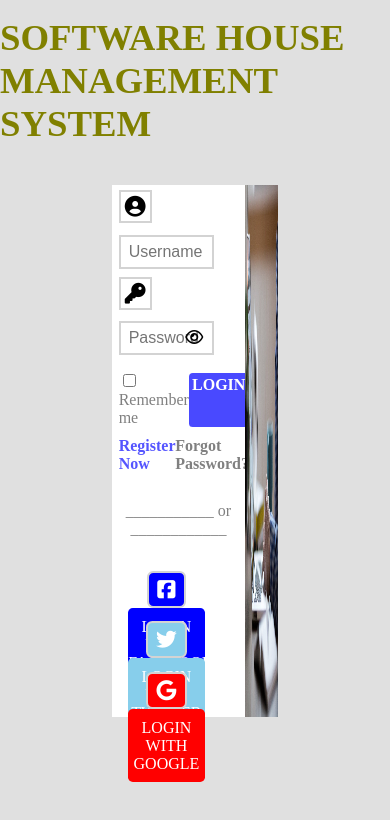
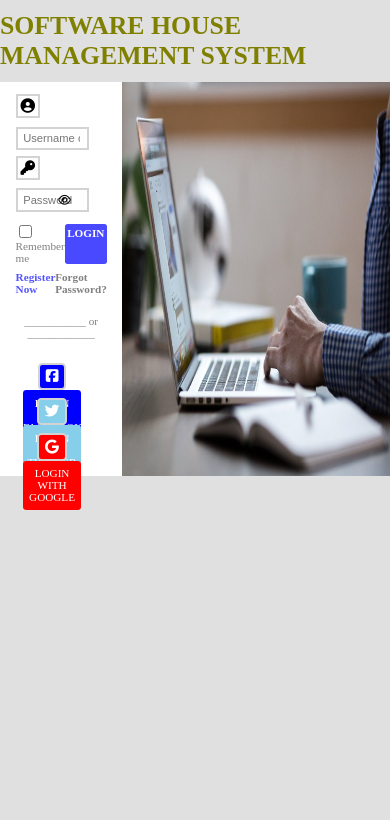
Before and after one commit to ZahidAliChandio/Project, a plain HTML site: page login.html in a window 390 px wide. Drawn offline with Linux system fonts and the light colour scheme.

Commit message:
Linked Outer css and added Media Queries

```diff
--- a/login.html
+++ b/login.html
@@ -5,167 +5,9 @@
     <meta http-equiv="X-UA-Compatible" content="IE=edge">
     <meta name="viewport" content="width=device-width, initial-scale=1.0">
     <title>Login</title>
-    <!-- <link rel="stylesheet" href="style.css"> -->
+    <link rel="stylesheet" href="style.css">
     <link rel="stylesheet" href="https://cdnjs.cloudflare.com/ajax/libs/font-awesome/5.13.0/css/all.min.css">
     <script src='https://kit.fontawesome.com/a076d05399.js' crossorigin='anonymous'></script>
-    <style>
-        *{
-    padding: 0;
-    margin: 0;
-    box-sizing: border-box;
-}
-/* .container{
-    height: 100%;
-    width: 100%;
-    background-color: black;
-} */
-body{
-    background-color: rgb(224, 224, 224);
-}
-.d-flex,.display-flex{
-    display: flex;
-}
-.f-grow-1{
-    flex-grow: 1;
-}
-.d-block,.display-block{
-    display: block;
-}
-.d-inline{
-    display: inline;
-}
-.greyText{
-    color: gray;
-}
-.blueText{
-    color: rgb(85, 85, 255);
-}
-.centerText{
-    text-align: center;
-}
-.my-2{
-    margin: 0.6em 0;
-}
-.my-3{
-    margin: 1.8em 0 0 0;
-}
-.decoNone{
-    text-decoration: none;
-}
-#software-house-heading{
-    font-size: 2.3rem;
-    width: fit-content;
-    color:olive;
-    margin: 1rem auto;
-}
-#login-container{
-    margin: 2.5em 7em 0 7em;
-    /* border: 2px solid blue; */
-}
-#loginLeft{
-    /* padding: 3em 4em 4em 4em; */
-    padding: 3% 4% 4% 4%;
-    width: 80%;
-    background-color: white;
-}
-.fa-key,
-.fa-user-circle,
-.fa-facebook-square,
-.fa-twitter,
-.fa-google{
-    border: 2px solid rgb(211, 211, 211);
-    padding:0.2em;
-    cursor: pointer;
-    font-size: 1.3rem;
-}
-.input{
-    padding:0.5em 0.6em 0.5em 0.5em;
-    margin: 0.74em 0 0.5em 0;
-    height: 2.1em;
-    width: 80%;
-    font-size: 1em;
-    outline: none;
-    border: 2px solid rgb(211, 211, 211);
-}
-.fa-eye{
-    margin-left: -33px;
-    cursor: pointer;
-}
-
-#checkBox{
-    margin: 0.1rem 0.3rem;
-    cursor: pointer;
-}
-#loginBtn{
-    padding: 3%;
-    width: fit-content;
-    color: white;
-    font-size: 1em;
-    font-weight: bold;
-    cursor: pointer;
-    border-radius: 0.24rem;
-    text-decoration: none;
-    background-color: rgb(73, 73, 255);
-}
-#forgotPassword{
-    width: fit-content;
-    font-size: 1em;
-    font-weight: bold;
-    cursor: pointer;
-    text-decoration: none;
-}
-#loginFromSiteContainer{
-    display: grid;
-    grid-template-columns:80%;
-    grid-template-rows: 3.1rem 3.2rem 3.2rem;
-    margin-top:1.3em;
-}
-.loginFromSite{
-    margin: 0.8rem 0 0 0;
-    text-align: center;
-}
-.siteIcons{
-    display: inline-block;
-    padding: 0.3em 0.4em;
-    border-radius: 0.3em;
-}
-.fa-facebook-square{
-    background-color: blue;
-    color: white;
-}
-.fa-twitter{
-    background-color: skyblue;
-    color: white;
-}
-.fa-google{
-    background-color: red;
-    color:white;
-}
-.siteLogins{
-    padding: 0.6rem 0;
-    color: white;
-    display: inline-block;
-    width: 80%;
-    text-decoration: none;
-    border-radius: 0.3rem;
-}
-#facebookLogin{
-    background-color: blue;
-    color: white;
-}
-#twitterLogin{
-    background-color: skyblue;
-    color: white;
-}
-#googleLogin{
-    background-color: red;
-    color: white;
-}
-#loginRightImage{
-    max-width: 100%;
-    height: 100%;
-}
-    </style>
 </head>
 
 <body>
--- a/style.css
+++ b/style.css
@@ -184,3 +184,11 @@ body{
     max-width: 100%;
     height: 100%;
 }
+@media only screen and (max-width: 600px){
+    html{
+        font-size: 70%;
+    }
+    #login-container{
+        margin:0;
+    }
+}
```
